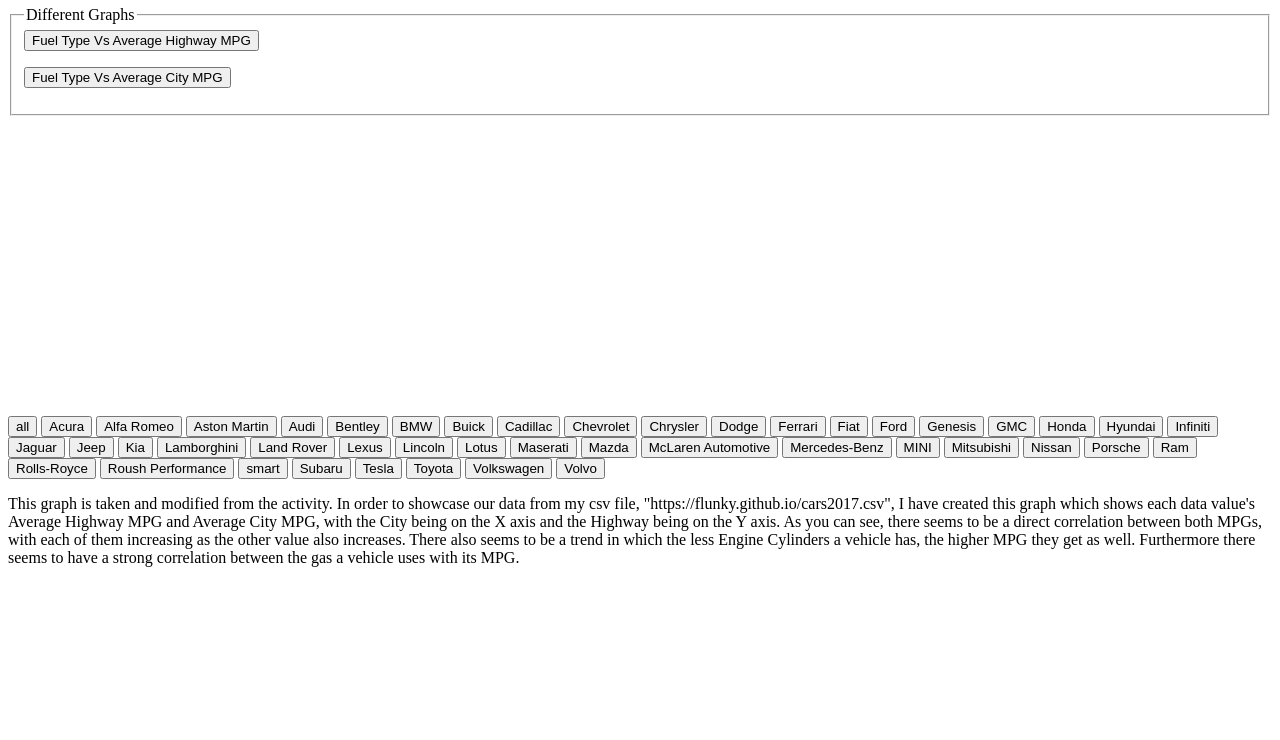
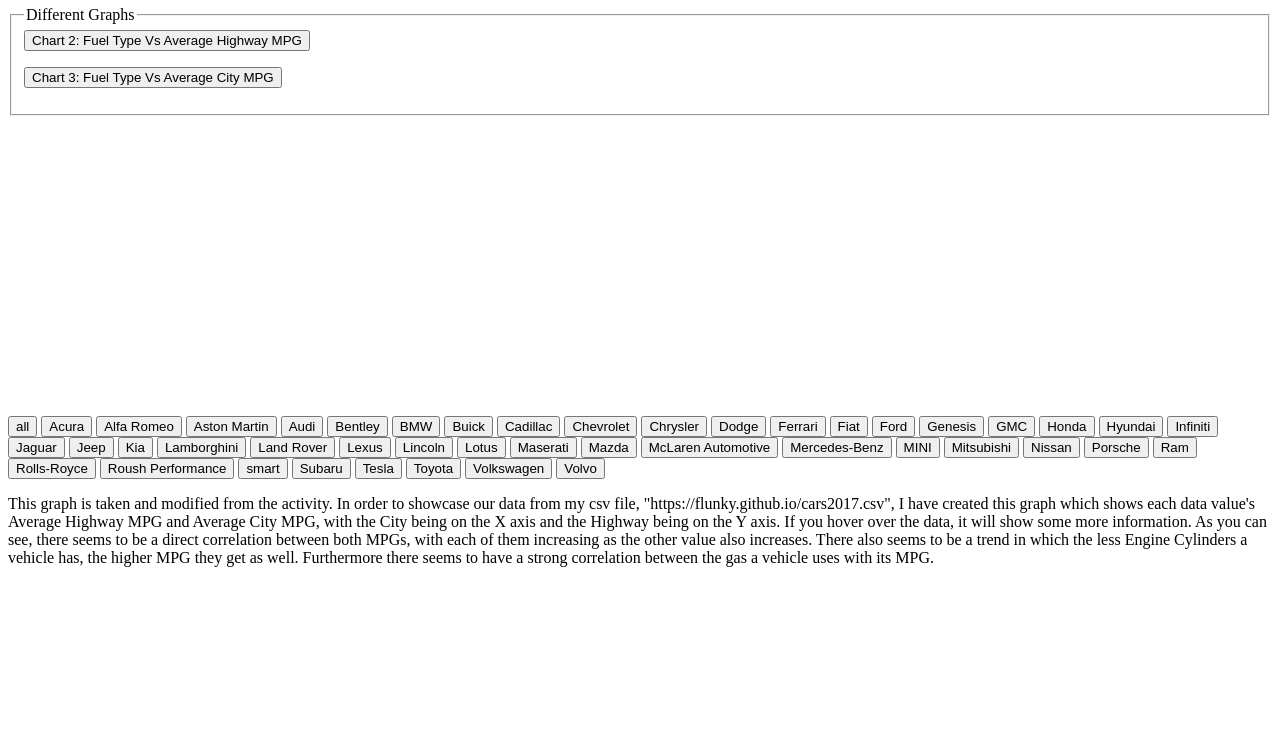
Before and after one commit to yaba12/yaba12.github.io, a plain HTML site: page index.html in a window 1280 px wide. Shown: the part 60-800 px from the top of the page. Drawn offline with nearby package versions, Linux system fonts and the light colour scheme.

Commit message:
Update index.html

```diff
--- a/index.html
+++ b/index.html
@@ -15,10 +15,10 @@ tooltip {
 <fieldset>
   <legend>Different Graphs</legend>
 <form action="4981.html">
-    <input type="submit" value="Fuel Type Vs Average Highway MPG" />
+    <input type="submit" value="Chart 2: Fuel Type Vs Average Highway MPG" />
 </form>
 <form action="4982.html">
-    <input type="submit" value="Fuel Type Vs Average City MPG" />
+    <input type="submit" value="Chart 3: Fuel Type Vs Average City MPG" />
 </form>
 
 
@@ -175,7 +175,7 @@ d3.select('svg').append("text")
 </script>
 <p> This graph is taken and modified from the activity. In order to showcase our data from my csv file, "https://flunky.github.io/cars2017.csv",
   I have created this graph which shows each data value's Average Highway MPG and Average City MPG, with the City being on the X axis and the
-    Highway being on the Y axis. As you can see, there seems to be a direct correlation between both MPGs, with each of them increasing as the other
+    Highway being on the Y axis. If you hover over the data, it will show some more information. As you can see, there seems to be a direct correlation between both MPGs, with each of them increasing as the other
     value also increases. There also seems to be a trend in which the less Engine Cylinders a vehicle has, the higher MPG they get as well. Furthermore
     there seems to have a strong correlation between the gas a vehicle uses with its MPG.</p>
 </body>
```
